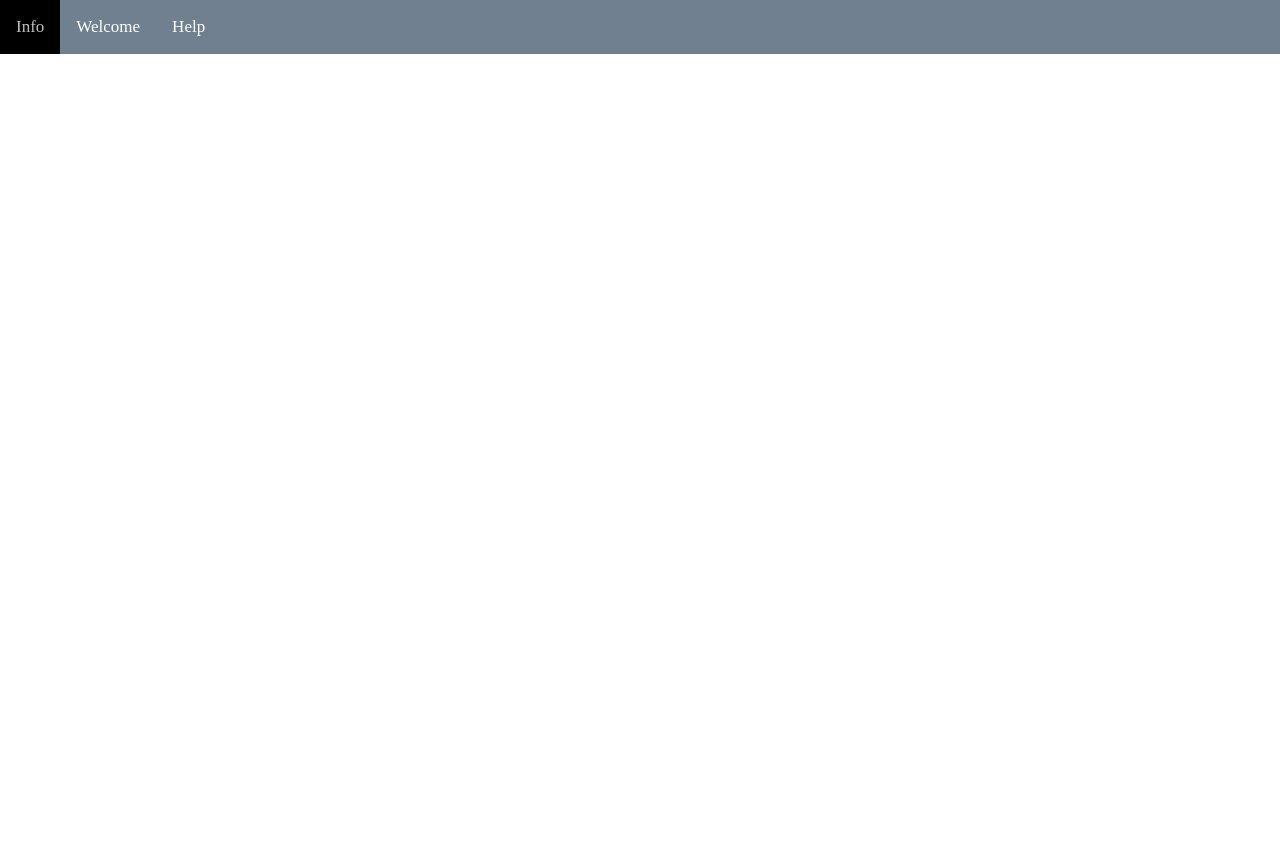
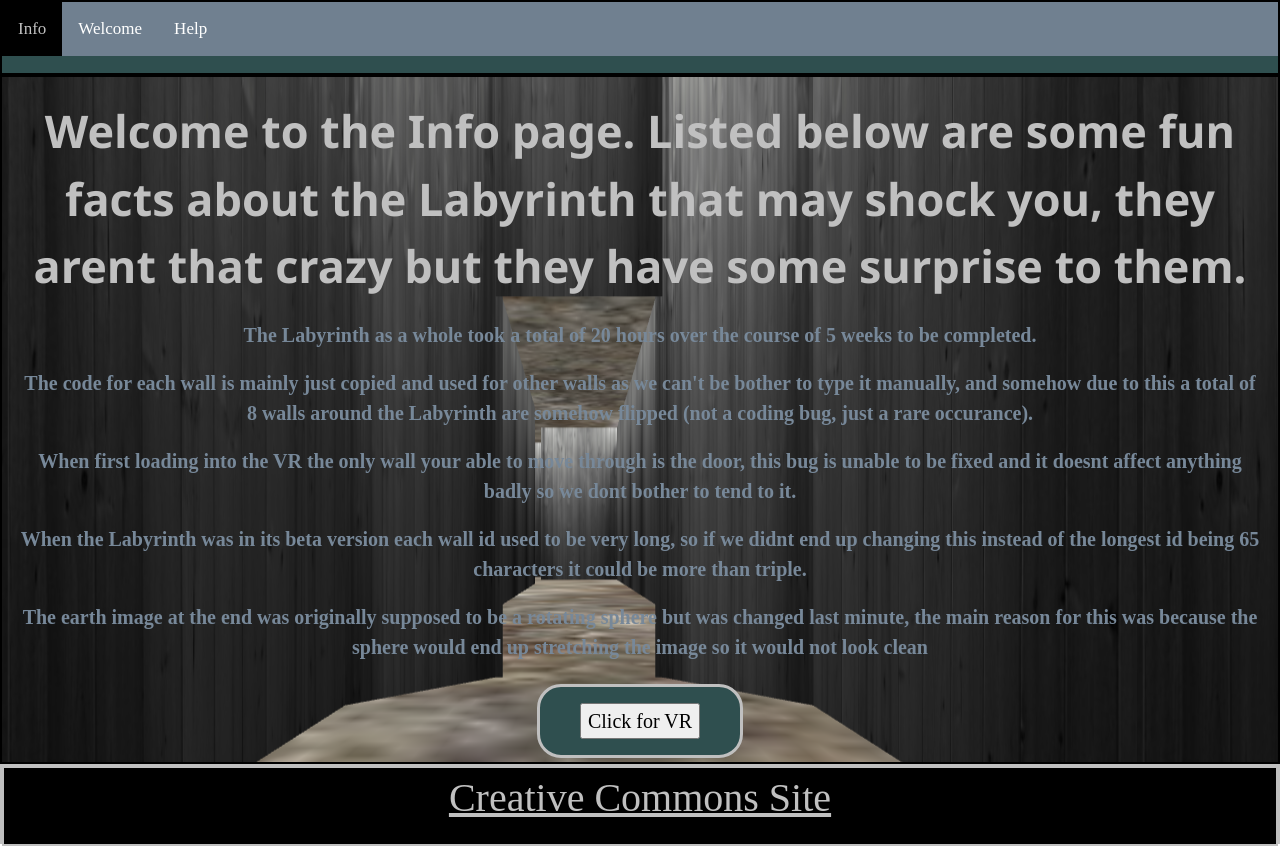
Before and after one commit to jaknowles19/28-WebVR-Jacob-Knowles, a plain HTML site: page info.html in a window 1280 px wide. Before the commit the page ends 800 px from the top, so only its background shows below. Drawn offline with nearby package versions, Linux system fonts and the light colour scheme.

Commit message:
worked on contrast issue

```diff
--- a/info.html
+++ b/info.html
@@ -19,12 +19,28 @@
   </div>
 </div>
 
-<div class="info-main">
+<div class="info-body w3-center">
+  <h2><b>Welcome to the Info page. Listed below are some fun facts about the Labyrinth that may shock you, they arent that crazy but they have some surprise to them.</b></h2>
 
+  <p><b>The Labyrinth as a whole took a total of 20 hours over the course of 5 weeks to be completed.</b></p>
+
+  <p><b>The code for each wall is mainly just copied and used for other walls as we can't be bother to type it manually, and somehow due to this a total of 8 walls around the Labyrinth are somehow flipped (not a coding bug, just a rare occurance).</b></p>
+
+  <p><b>When first loading into the VR the only wall your able to move through is the door, this bug is unable to be fixed and it doesnt affect anything badly so we dont bother to tend to it.</b></p>
+
+  <p><b>When the Labyrinth was in its beta version each wall id used to be very long, so if we didnt end up changing this instead of the longest id being 65 characters it could be more than triple.</b></p>
+
+  <p><b>The earth image at the end was originally supposed to be a rotating sphere but was changed last minute, the main reason for this was because the sphere would end up stretching the image so it would not look clean</b></p>
+
+  <div class="info-button">
+    <button type="button" onclick="document.location='VR.html'">Click for VR</button>
+  </div>
 </div>
 
 <div class="info-bottom">
-
+  <div class="help-bottom w3-center">
+    <a href="https://search.creativecommons.org/">Creative Commons Site</a>
+  </div>
 </div>
 
   <script src="script.js"></script>
--- a/style.css
+++ b/style.css
@@ -46,8 +46,9 @@ body {
 
   .landing-body h1 {
     font-size: 80px;
-    color: darkslategray;
+    color: lightslategray;
     margin: 18px;
+    background-color: rgba(0,0,0,0.2);
   }
 
   .landing-body h4 {
@@ -106,7 +107,7 @@ body {
    }
 
   .help-body h2 {
-    font-size: 50px;
+    font-size: 45px;
     color: silver;
     margin: 20px;
   }
@@ -147,3 +148,58 @@ body {
      font-size: 40px;
      color: silver;
    }
+
+  .info-top {
+    background-color: darkslategray;
+    height: 75px;
+    border: 2px solid black;
+  }
+
+  .info-body {
+    background-image: url("maze-entrance.png");
+    height: auto;
+    border: 2px solid black;
+  }
+
+  .info-body h2 {
+    font-size: 45px;
+    color: silver;
+    margin: 20px;
+  }
+
+  .info-body p {
+    font-size: 20px;
+    color: lightslategray;
+    margin: 18px;
+  }
+
+  .info-button {
+    background-color: darkslategray;
+    border: 3px solid silver;
+    border-radius: 24px;
+    color: gray;
+    padding: 16px 40px;
+    text-align: center;
+    text-decoration: none;
+    display: inline-block;
+    font-size: 20px;
+    margin: 4px 2px;
+    cursor: pointer;
+    transition-duration: 2s;
+  }
+
+  .info-button:hover {
+    background-color: lightslategray;
+    color: silver;
+  }
+
+ .info-bottom {
+   background-color: black;
+   height: 80px;
+   border: 2px solid silver;
+ }
+
+ .info-bottom a {
+   font-size: 40px;
+   color: silver;
+ }
```
Also changed, not shown: help.html (+1 -1 lines), index.html (+1 -1 lines), VR.html (line endings or trailing spaces). Lines whose indentation alone changed are shown as unchanged.
